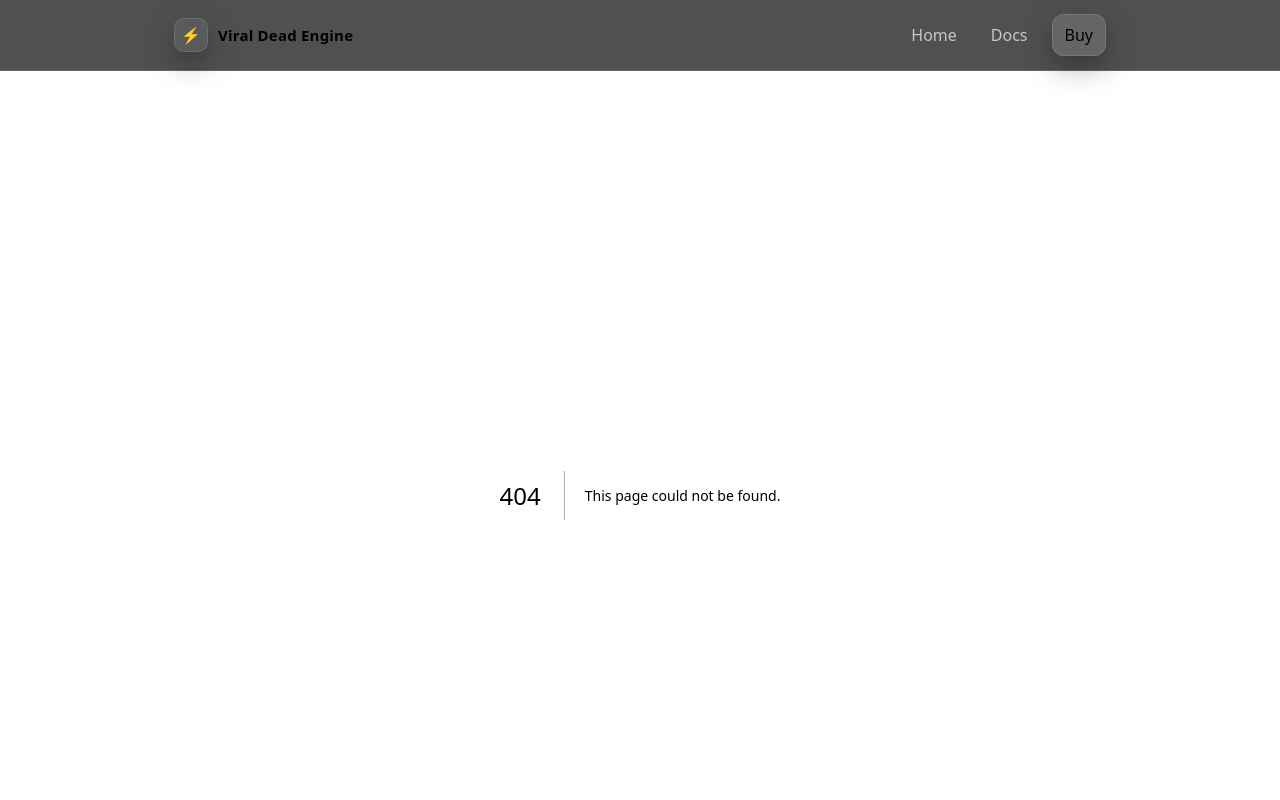
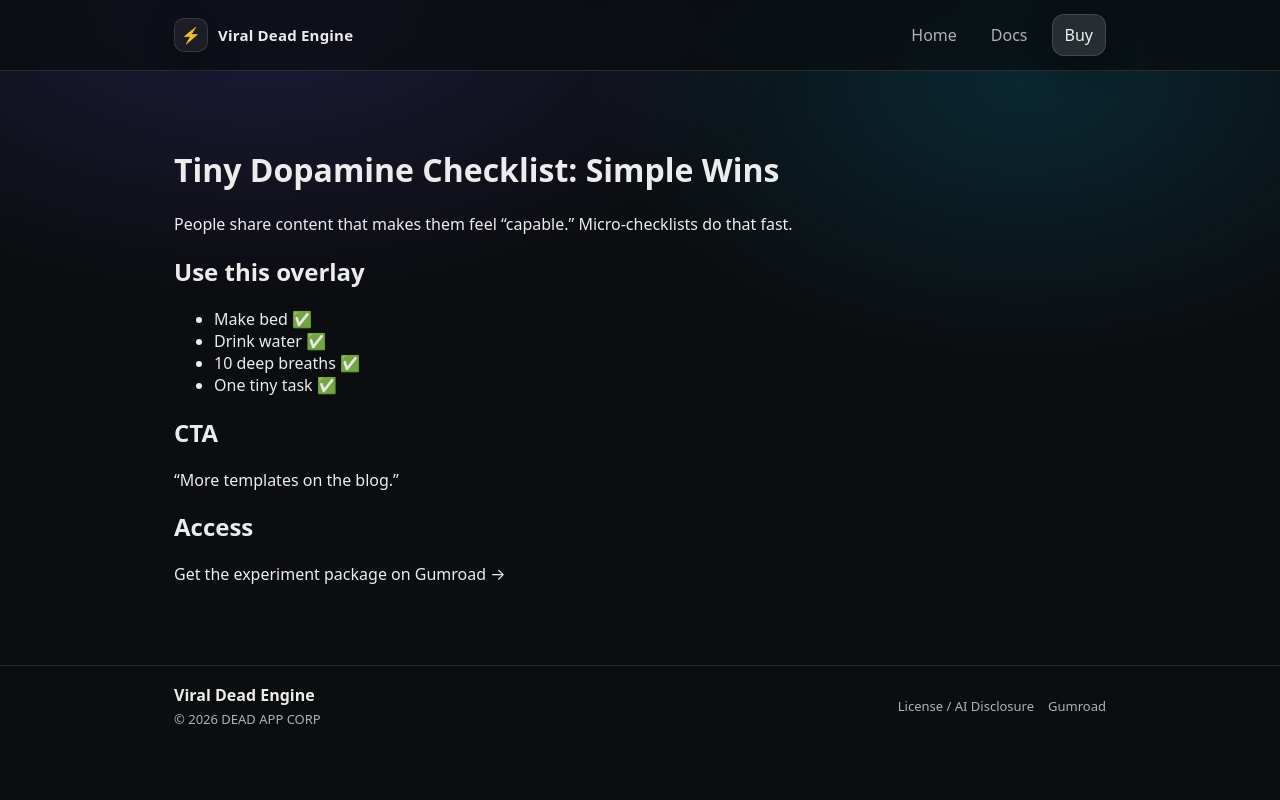
Before and after one commit to bbwhited04-lgtm/viraldeadengine, a Next.js app: page /blog/tiny-dopamine-checklist in a window 1280 px wide. Before the commit this address had no page. Shown: the top 800 px of the page. Built offline with nearby package versions, Linux system fonts and the light colour scheme.

Commit message:
Create page.tsx

```diff
--- /dev/null
+++ b/src/app/blog/tiny-dopamine-checklist/page.tsx
@@ -0,0 +1,37 @@
+export const metadata = {
+  title: "Tiny Dopamine Checklist: Simple Wins",
+  description: "A micro-checklist that performs well as text-on-screen content.",
+};
+
+export default function Post() {
+  return (
+    <main style={{ paddingTop: 32 }}>
+      <h1>Tiny Dopamine Checklist: Simple Wins</h1>
+      <p>
+        People share content that makes them feel “capable.” Micro-checklists do that fast.
+      </p>
+
+      <h2>Use this overlay</h2>
+      <ul>
+        <li>Make bed ✅</li>
+        <li>Drink water ✅</li>
+        <li>10 deep breaths ✅</li>
+        <li>One tiny task ✅</li>
+      </ul>
+
+      <h2>CTA</h2>
+      <p>“More templates on the blog.”</p>
+
+      <h2>Access</h2>
+      <p>
+        <a
+          href="https://whitedbreeze.gumroad.com/l/nsjcc?src=viraldead&post=tiny-dopamine-checklist&vid=001"
+          target="_blank"
+          rel="noopener noreferrer"
+        >
+          Get the experiment package on Gumroad →
+        </a>
+      </p>
+    </main>
+  );
+}
```
